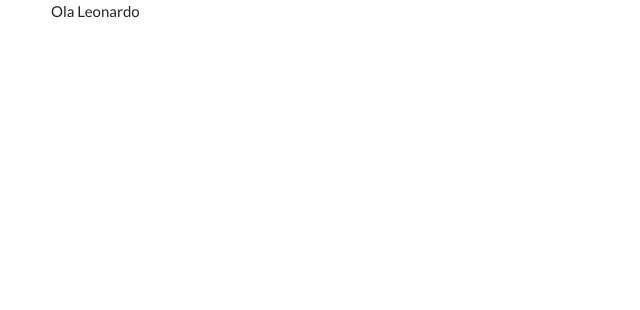
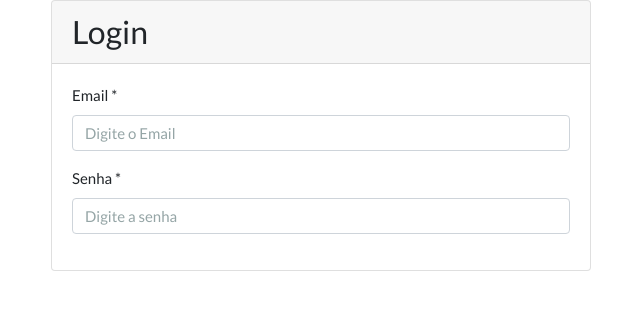
Before and after one commit to leonardocintra/minhas-financas-front, a React (Create React App) app: page / in a window 1280 px wide. Shown: the top 310 px of the page, without its empty margins (334-974 px from the left). Built offline with nearby package versions, Linux system fonts and the light colour scheme.

Commit message:
fazendo login

```diff
--- /dev/null
+++ b/src/components/card.js
@@ -0,0 +1,18 @@
+import React from 'react';
+
+class Card extends React.Component {
+    render() {
+        return (
+            <div className="card mb-3">
+                <h3 className="card-header">
+                    {this.props.title}
+                </h3>
+                <div className="card-body">
+                    {this.props.children}
+                </div>
+            </div>
+        )
+    }
+}
+
+export default Card;
--- /dev/null
+++ b/src/components/form-group.js
@@ -0,0 +1,12 @@
+import React from 'react';
+
+function FormGroup(props) {
+    return (
+        <div className="form-group">
+            <label htmlFor={props.htmlFor}>{props.label}</label>
+            {props.children}
+        </div>
+    )
+}
+
+export default FormGroup
--- a/src/views/login.js
+++ b/src/views/login.js
@@ -1,4 +1,6 @@
 import React from 'react';
+import Card from '../components/card';
+import FormGroup from '../components/form-group';
 
 class Login extends React.Component {
   render() {
@@ -8,10 +10,35 @@ class Login extends React.Component {
           <div className="col-md-6" style={{
             position: 'relative', left: '300px'
           }} >
-                        Ola Leonardo
+            <div className="bs-docs-section">
+              <Card title="Login">
+                <div className="row">
+                  <div className="col-lg-12">
+                    <div className="bs-component">
+                      <fieldset>
+                        <FormGroup label="Email *" htmlFor="exampleInputEmail">
+                          <input type="email"
+                            className="form-control"
+                            id="exampleInputEmail"
+                            aria-describedby="emailHelp"
+                            placeholder="Digite o Email" />
+                        </FormGroup>
+
+                        <FormGroup label="Senha *" htmlFor="exampleInputPassword">
+                          <input type="email" c
+                            className="form-control"
+                            id="exampleInputPassword"
+                            placeholder="Digite a senha" />
+                        </FormGroup>
+                      </fieldset>
                     </div>
                   </div>
                 </div>
+              </Card>
+            </div>
+          </div>
+        </div>
+      </div >
     )
   }
 }
```
Lines whose indentation alone changed are shown as unchanged.
